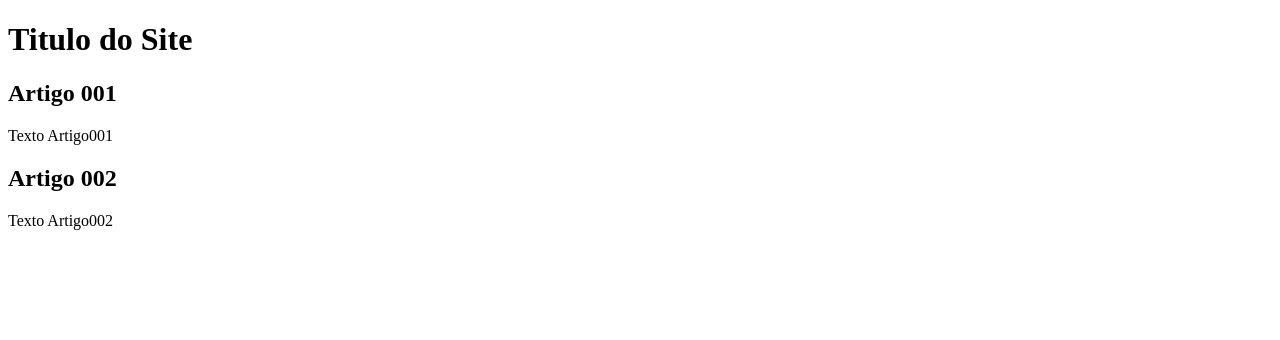
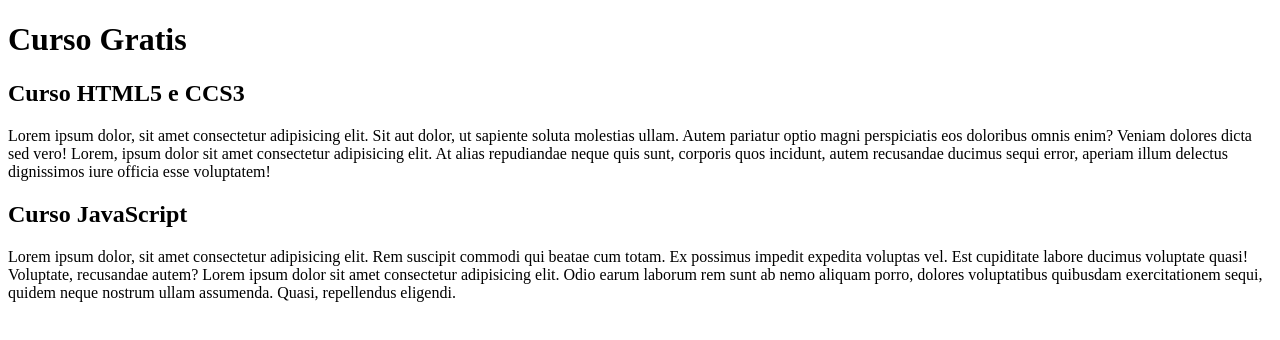
Before and after one commit to MaxwellSSales/projeto-site, a plain HTML site: page index.html in a window 1280 px wide. Drawn offline with Linux system fonts and the light colour scheme.

Commit message:
Comecei a escrever conteúdo

```diff
--- a/index.html
+++ b/index.html
@@ -8,16 +8,32 @@
   <body>
     <main>
       <header>
-        <h1>Titulo do Site</h1>
+        <h1>Curso Gratis</h1>
       </header>
 
       <article>
-        <h2>Artigo 001</h2>
-        <p>Texto Artigo001</p>
+        <h2>Curso HTML5 e CCS3</h2>
+        <p>
+          Lorem ipsum dolor, sit amet consectetur adipisicing elit. Sit aut
+          dolor, ut sapiente soluta molestias ullam. Autem pariatur optio magni
+          perspiciatis eos doloribus omnis enim? Veniam dolores dicta sed vero!
+          Lorem, ipsum dolor sit amet consectetur adipisicing elit. At alias
+          repudiandae neque quis sunt, corporis quos incidunt, autem recusandae
+          ducimus sequi error, aperiam illum delectus dignissimos iure officia
+          esse voluptatem!
+        </p>
       </article>
       <article>
-        <h2>Artigo 002</h2>
-        <p>Texto Artigo002</p>
+        <h2>Curso JavaScript</h2>
+        <p>
+          Lorem ipsum dolor, sit amet consectetur adipisicing elit. Rem suscipit
+          commodi qui beatae cum totam. Ex possimus impedit expedita voluptas
+          vel. Est cupiditate labore ducimus voluptate quasi! Voluptate,
+          recusandae autem? Lorem ipsum dolor sit amet consectetur adipisicing
+          elit. Odio earum laborum rem sunt ab nemo aliquam porro, dolores
+          voluptatibus quibusdam exercitationem sequi, quidem neque nostrum
+          ullam assumenda. Quasi, repellendus eligendi.
+        </p>
       </article>
     </main>
   </body>
```
